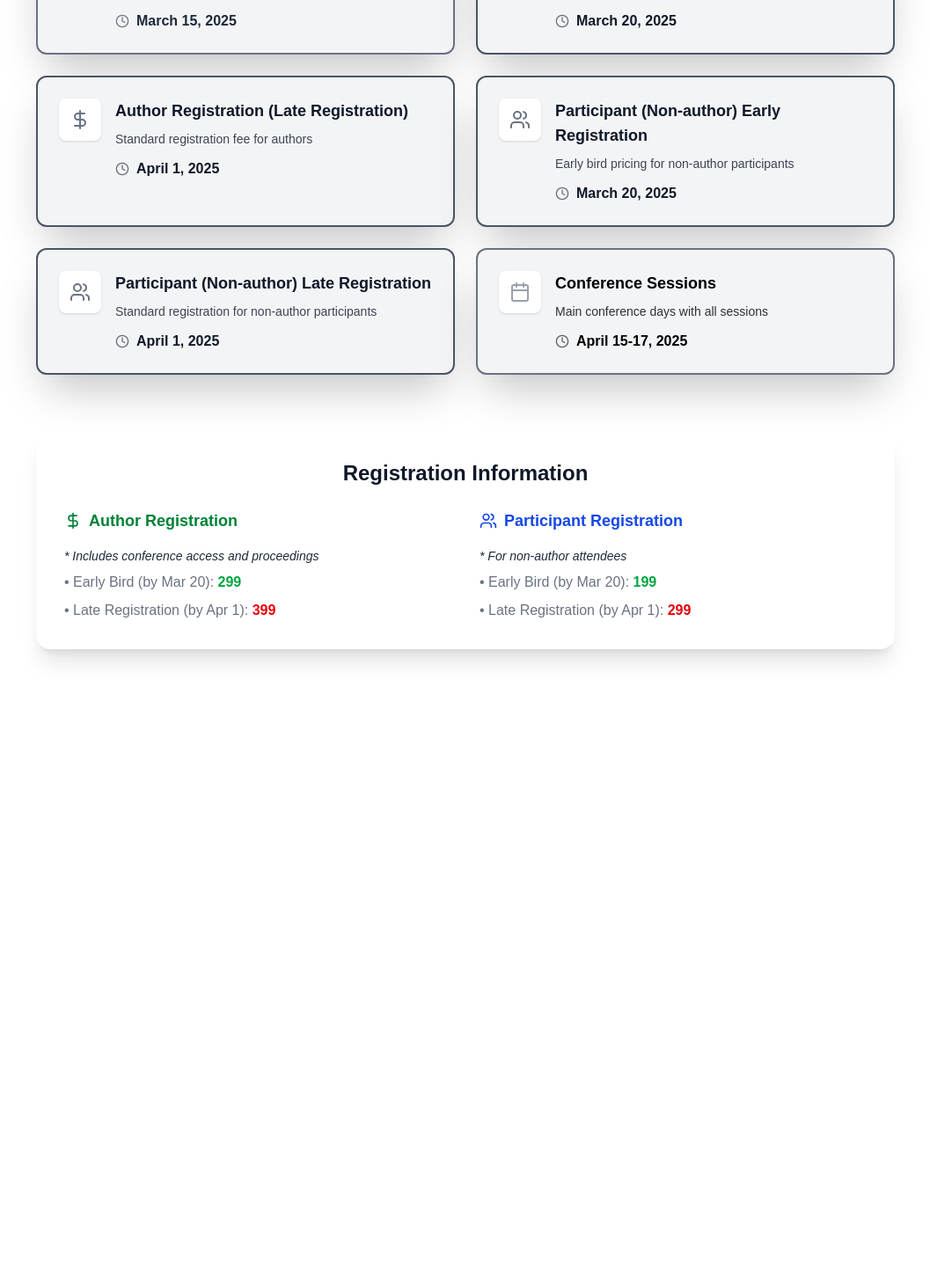
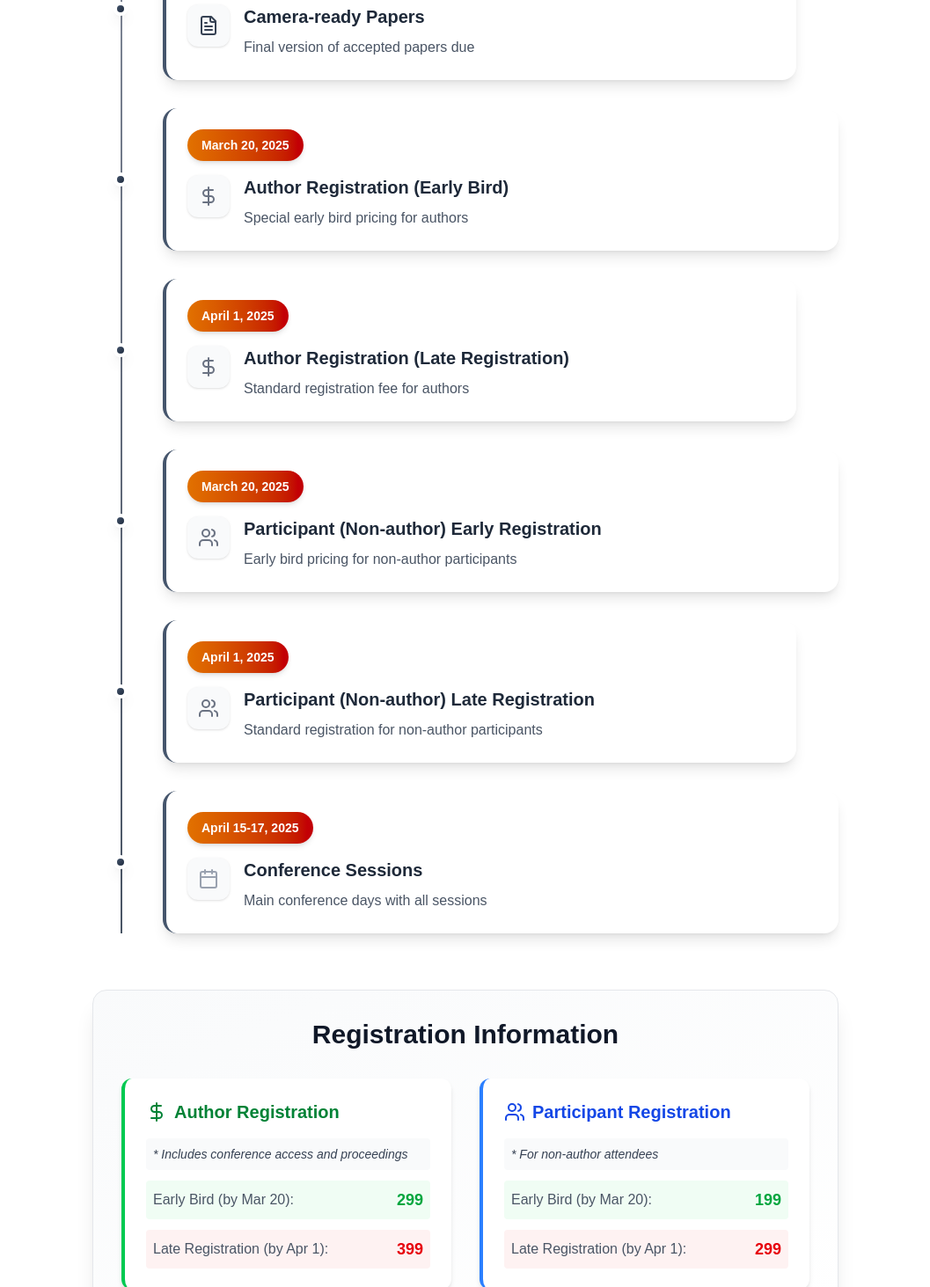
Before and after one commit to akshat4474/LearnIT_conference, a Next.js app: page /Dates in a window 1280 px wide. Shown: the part 647-2110 px from the top of the page at 88% size, without its empty margins (111-1168 px from the left). Before the commit the page ends 1433 px from the top, so only its background shows below. Built offline with nearby package versions, Linux system fonts and the light colour scheme.

Commit message:
Update ID.tsx

```diff
--- a/UI/ImportantDates/ID.tsx
+++ b/UI/ImportantDates/ID.tsx
@@ -93,15 +93,15 @@ export default function ImportantDates() {
   return (
     <main className="min-h-screen bg-white">
       {/* Timeline Section */}
-      <div className="bg-gray-500 shadow-md border-b">
+      {/*<div className="bg-gray-500 shadow-md border-b">
         <div className="max-w-6xl mx-auto px-5 py-8">
           <h2 className="text-2xl font-bold text-white mb-6 text-center">Conference Timeline</h2>
           <div className="relative">
             {/* Timeline Line */}
-            <div className="absolute top-8 left-0 right-0 h-1 bg-gradient-to-r from-red-700 via-orange-500 via-yellow-400 to-green-300 rounded-full"></div>
+            {/* <div className="absolute top-8 left-0 right-0 h-1 bg-gradient-to-r from-red-700 via-orange-500 via-yellow-400 to-green-300 rounded-full"></div> */}
 
             {/* Timeline Events */}
-            <div className="flex justify-between items-start relative">
+            {/* <div className="flex justify-between items-start relative">
               {timelineEvents.map((event, index) => (
                 <div key={index} className="flex flex-col items-center py-2">
                   <div className={`w-4 h-4 rounded-full ${
@@ -117,10 +117,10 @@ export default function ImportantDates() {
             </div>
           </div>
         </div>
-      </div>
+      </div>*/}
 
-      {/* Main Content */}
-      <div className="max-w-5xl mx-auto px-6 py-12">
+      {/* Main Content - Redesigned Timeline Style */}
+      <div className="max-w-4xl mx-auto px-6 py-12">
         <div className="text-center mb-12">
           <h1 className="text-5xl font-bold bg-gradient-to-r from-gray-700 to-gray-500 bg-clip-text text-transparent mb-4">
             Important Dates
@@ -128,25 +128,39 @@ export default function ImportantDates() {
           <p className="text-xl text-gray-700">Mark your calendar for these key conference milestones</p>
         </div>
 
-        <div className="grid gap-6 md:grid-cols-2 lg:grid-cols-2">
+        {/* Vertical Timeline */}
+        <div className="relative">
+          {/* Vertical Line */}
+          <div className="absolute left-8 top-0 bottom-0 w-0.5 bg-gradient-to-b from-gray-400 via-gray-500 to-gray-600"></div>
+
+          {/* Timeline Items */}
+          <div className="space-y-8">
             {dates.map((item, index) => {
               const Icon = item.icon;
+              const isLeft = index % 2 === 0;
+
               return (
-              <div
-                key={index}
-                className={`${getTypeColor(item.type)} border-2 rounded-xl p-6 transition-all duration-300 shadow-2xl hover:shadow-lg hover:scale-105 cursor-pointer`}
-              >
+                <div key={index} className="relative flex items-center">
+                  {/* Timeline Dot */}
+                  <div className="absolute left-6 w-4 h-4 bg-gradient-to-br from-slate-600 to-slate-800 rounded-full border-4 border-white shadow-lg z-10"></div>
+
+                  {/* Content */}
+                  <div className={`ml-20 ${isLeft ? 'mr-12' : 'ml-20'} flex-1`}>
+                    <div className="bg-white rounded-2xl shadow-lg border-l-4 border-slate-600 p-6 hover:shadow-xl transition-all duration-300 hover:scale-102">
+
+                      {/* Date Badge */}
+                      <div className="inline-block bg-gradient-to-r from-amber-600 to-red-700 text-white px-4 py-2 rounded-full text-sm font-semibold mb-4 shadow-md">
+                        {item.date}
+                      </div>
+
+                      {/* Content Area */}
                       <div className="flex items-start space-x-4">
-                  <div className={`p-3 rounded-lg bg-white shadow-sm ${getIconColor(item.type)}`}>
-                    <Icon size={24} />
+                        <div className="p-3 rounded-xl bg-gray-50 shadow-sm">
+                          <Icon size={24} className={getIconColor(item.type)} />
                         </div>
                         <div className="flex-1">
-                    <h3 className="text-lg font-bold mb-2">{item.title}</h3>
-                    <p className="text-sm opacity-80 mb-3">{item.description}</p>
-                    <div className="flex items-center justify-between">
-                      <div className="flex items-center space-x-2">
-                        <Clock size={16} className="opacity-60" />
-                        <span className="font-semibold">{item.date}</span>
+                          <h3 className="text-xl font-bold text-gray-800 mb-2">{item.title}</h3>
+                          <p className="text-gray-600 leading-relaxed">{item.description}</p>
                         </div>
                       </div>
                     </div>
@@ -155,31 +169,44 @@ export default function ImportantDates() {
               );
             })}
           </div>
+        </div>
 
         {/* Additional Info Section */}
-        <div className="mt-16 bg-white rounded-2xl shadow-xl p-8">
-          <h2 className="text-2xl font-bold text-gray-900 mb-6 text-center">Registration Information</h2>
+        <div className="mt-16 bg-gradient-to-br from-gray-50 to-white rounded-2xl shadow-xl p-8 border border-gray-200">
+          <h2 className="text-3xl font-bold text-gray-900 mb-8 text-center">Registration Information</h2>
           <div className="grid md:grid-cols-2 gap-8">
-            <div className="space-y-4">
-              <h3 className="text-lg font-semibold text-green-700 flex items-center">
-                <DollarSign className="mr-2" size={20} />
+            <div className="bg-white rounded-xl p-6 shadow-md border-l-4 border-green-500">
+              <h3 className="text-xl font-semibold text-green-700 flex items-center mb-4">
+                <DollarSign className="mr-2" size={24} />
                 Author Registration
               </h3>
-              <div className="space-y-2 text-gray-500">
-                <p className="text-sm italic text-gray-800">* Includes conference access and proceedings</p>
-                <p>• Early Bird (by Mar 20): <span className="font-semibold text-green-600">299</span></p>
-                <p>• Late Registration (by Apr 1): <span className="font-semibold text-red-600">399</span></p>
+              <div className="space-y-3 text-gray-600">
+                <p className="text-sm italic text-gray-700 bg-gray-50 p-2 rounded">* Includes conference access and proceedings</p>
+                <div className="flex justify-between items-center p-2 bg-green-50 rounded">
+                  <span>Early Bird (by Mar 20):</span>
+                  <span className="font-bold text-green-600 text-lg">299</span>
+                </div>
+                <div className="flex justify-between items-center p-2 bg-red-50 rounded">
+                  <span>Late Registration (by Apr 1):</span>
+                  <span className="font-bold text-red-600 text-lg">399</span>
                 </div>
               </div>
-            <div className="space-y-4">
-              <h3 className="text-lg font-semibold text-blue-700 flex items-center">
-                <Users className="mr-2" size={20} />
+            </div>
+            <div className="bg-white rounded-xl p-6 shadow-md border-l-4 border-blue-500">
+              <h3 className="text-xl font-semibold text-blue-700 flex items-center mb-4">
+                <Users className="mr-2" size={24} />
                 Participant Registration
               </h3>
-              <div className="space-y-2 text-gray-500">
-                <p className="text-sm italic text-gray-800">* For non-author attendees</p>
-                <p>• Early Bird (by Mar 20): <span className="font-semibold text-green-600">199</span></p>
-                <p>• Late Registration (by Apr 1): <span className="font-semibold text-red-600">299</span></p>
+              <div className="space-y-3 text-gray-600">
+                <p className="text-sm italic text-gray-700 bg-gray-50 p-2 rounded">* For non-author attendees</p>
+                <div className="flex justify-between items-center p-2 bg-green-50 rounded">
+                  <span>Early Bird (by Mar 20):</span>
+                  <span className="font-bold text-green-600 text-lg">199</span>
+                </div>
+                <div className="flex justify-between items-center p-2 bg-red-50 rounded">
+                  <span>Late Registration (by Apr 1):</span>
+                  <span className="font-bold text-red-600 text-lg">299</span>
+                </div>
               </div>
             </div>
           </div>
```
Lines whose indentation alone changed are shown as unchanged.
